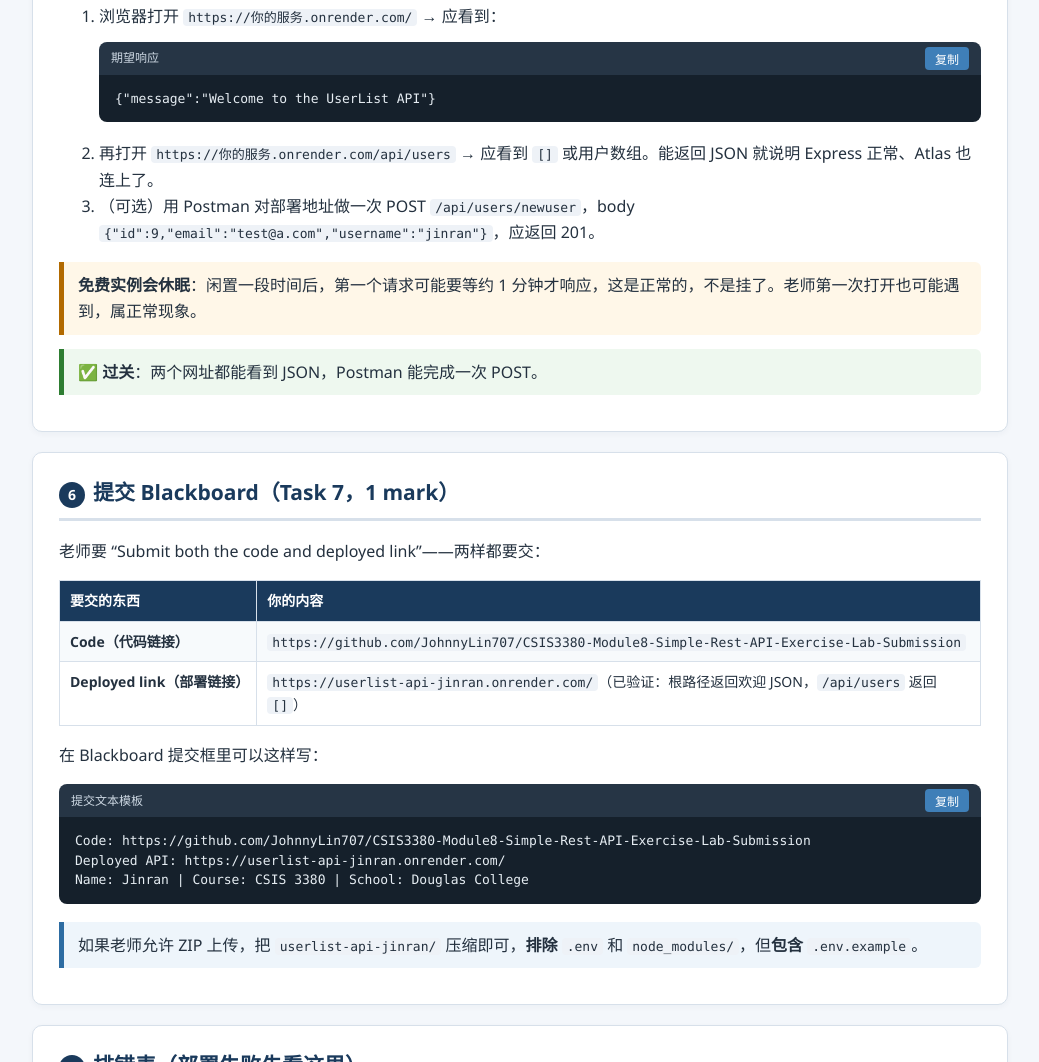
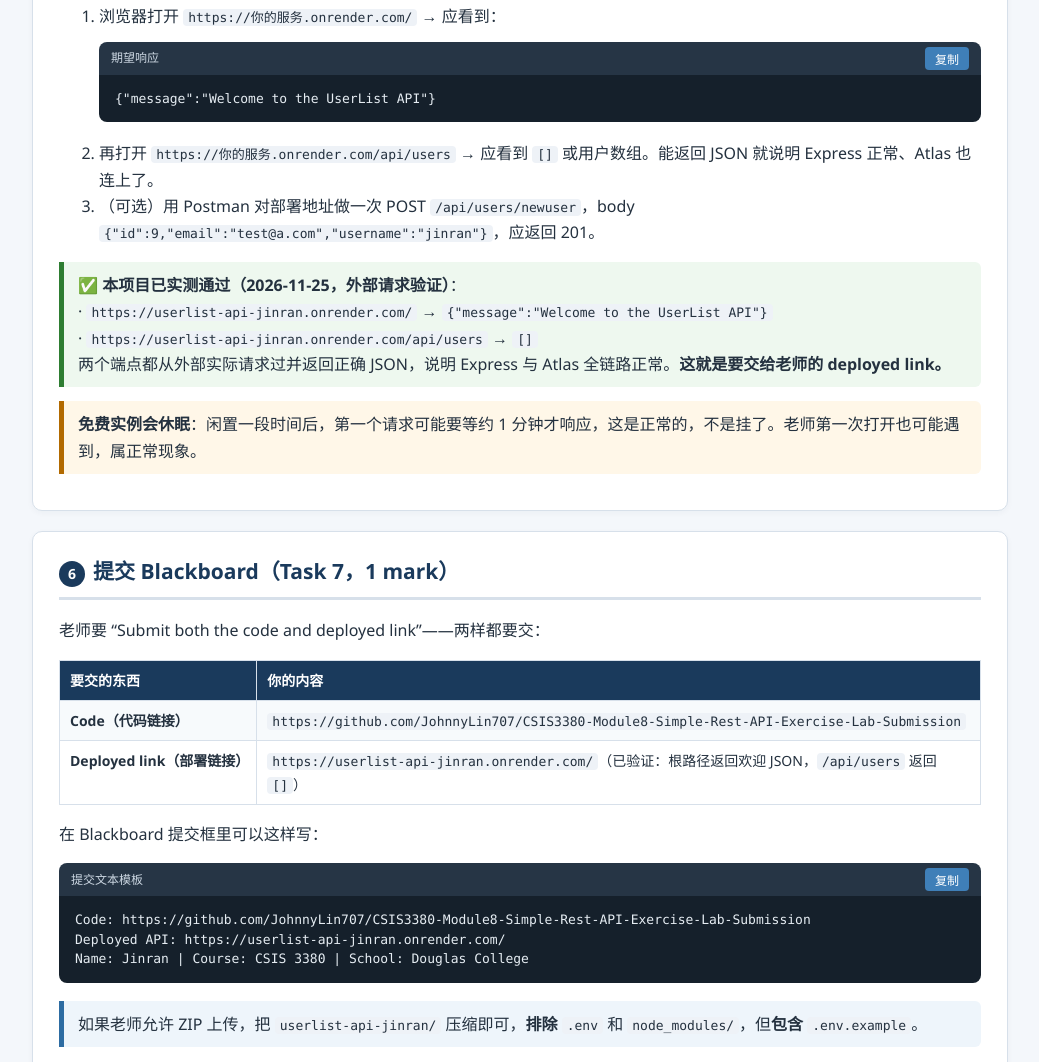
Before and after one commit to JohnnyLin707/CSIS-3380-Deploy-to-render, a plain HTML site: page index.html in a window 1280 px wide. Shown: the part 4753-5815 px from the top of the page, without its empty margins (120-1159 px from the left). Drawn offline with Linux system fonts and the light colour scheme.

Commit message:
Document verified deployment results and complete README with links

```diff
--- a/index.html
+++ b/index.html
@@ -171,8 +171,11 @@
     <li>再打开 <code>https://你的服务.onrender.com/api/users</code> → 应看到 <code>[]</code> 或用户数组。能返回 JSON 就说明 Express 正常、Atlas 也连上了。</li>
     <li>（可选）用 Postman 对部署地址做一次 POST <code>/api/users/newuser</code>，body <code>{"id":9,"email":"test@a.com","username":"jinran"}</code>，应返回 201。</li>
   </ol>
+  <div class="ok"><strong>✅ 本项目已实测通过（2026-11-25，外部请求验证）</strong>：<br>
+  · <code>https://userlist-api-jinran.onrender.com/</code> → <code>{"message":"Welcome to the UserList API"}</code><br>
+  · <code>https://userlist-api-jinran.onrender.com/api/users</code> → <code>[]</code><br>
+  两个端点都从外部实际请求过并返回正确 JSON，说明 Express 与 Atlas 全链路正常。<strong>这就是要交给老师的 deployed link。</strong></div>
   <div class="warn"><strong>免费实例会休眠</strong>：闲置一段时间后，第一个请求可能要等约 1 分钟才响应，这是正常的，不是挂了。老师第一次打开也可能遇到，属正常现象。</div>
-  <div class="ok"><strong>✅ 过关</strong>：两个网址都能看到 JSON，Postman 能完成一次 POST。</div>
 </section>
 
 <section id="s6">
```
Also changed, not shown: 1 other file.
